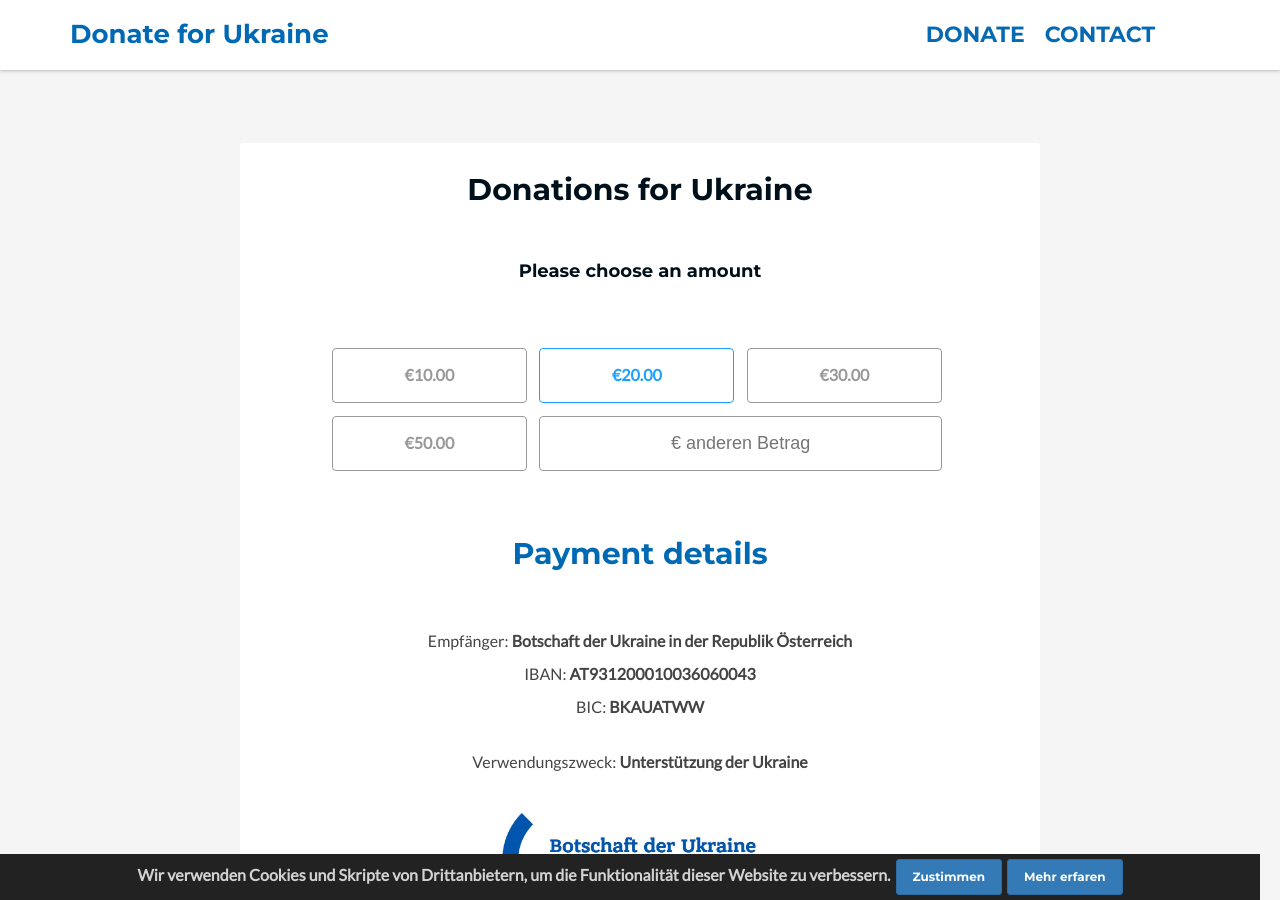
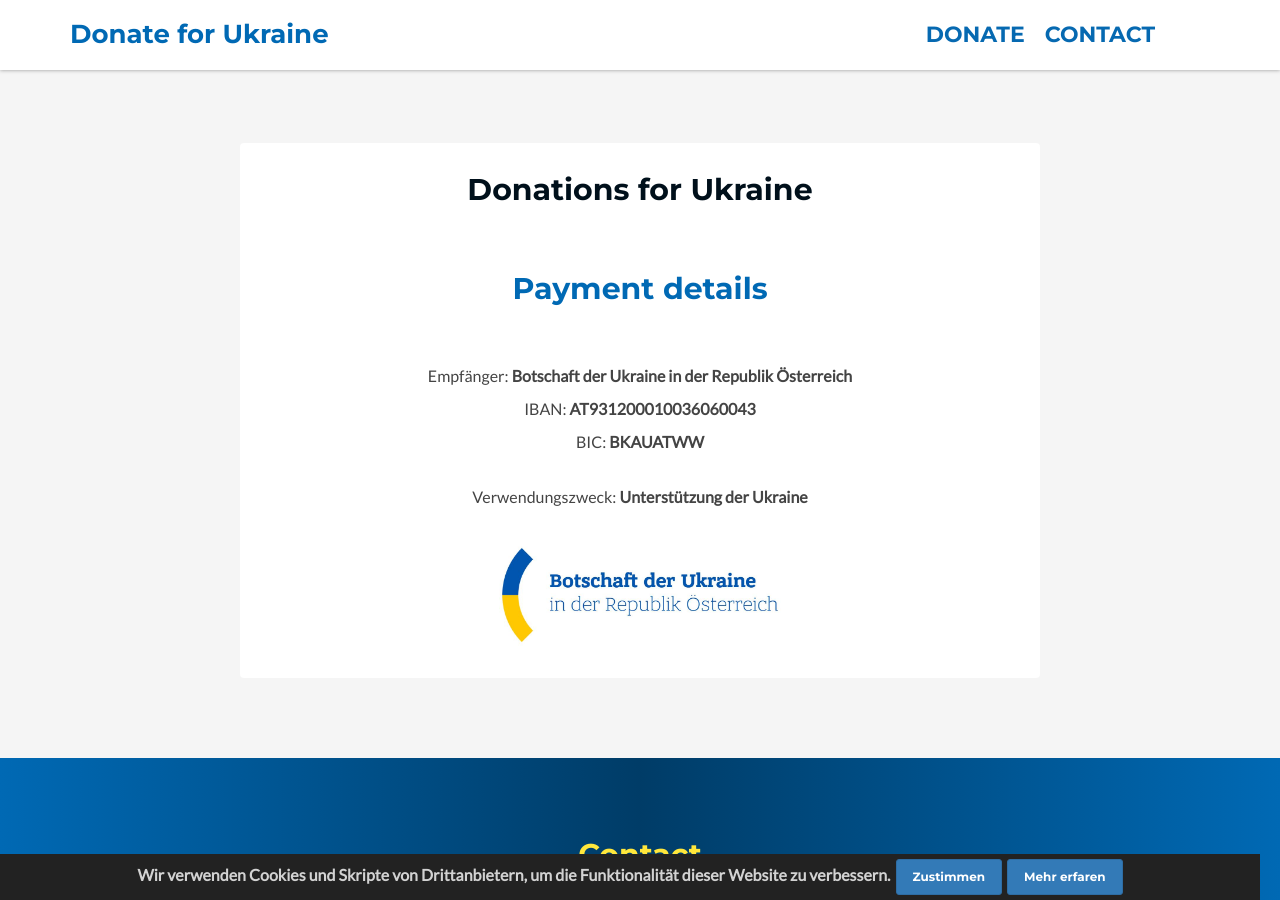
Before and after one commit to ukremb/ukremb, a Jekyll site: the page built from index.html, in a window 1280 px wide and 900 px high, scrolled down 535 px. Built offline with Jekyll 4.4.1, drawn with Linux system fonts in a browser that asks for light colours; nearby versions of some CDN libraries; comment, search, counter and statistics services are not loaded.

Commit message:
Update index.html

```diff
--- a/index.html
+++ b/index.html
@@ -161,25 +161,7 @@
         -->
         <br>
         <br>
-        <h4 class="text-center form-heading">Please choose an amount</h4>
-        <div class="cta-container">
-          <div class="speech-bubble">
-            <p class="intro"></p>
-            <div class="icon-holder text-center"><i class="fa fa-smile-o"></i></div>
-          </div><!--//speech-bubble-->
-        </div><!--//cta-container-->
-        <form class="amount-chooser" target="_blank">
-            <label><input type="radio" name="amount" class="checkbutton" value="10.00"><span>€10.00</span></label>
-            <label><input type="radio" name="amount" class="checkbutton" value="20.00" checked="true"><span>€20.00</span></label>
-            <label><input type="radio" name="amount" class="checkbutton" value="30.00"><span>€30.00</span></label>
-            <br>
-            <label><input type="radio" name="amount" class="checkbutton" value="50.00"><span>€50.00</span></label>
-            <input type="number" class="textBox" name="amount" placeholder="€ anderen Betrag">
-            <input type="hidden" name="currency" value="EUR">
-            <br style="clear: both;"/>
-        </form>
-        <div class="btn-container  text-center" id="paypal-button-container">
-        </div><!--//btn-container-->
+
         <div class="btn-container text-center">
           <h2>Payment details</h2>
         </div>
```
